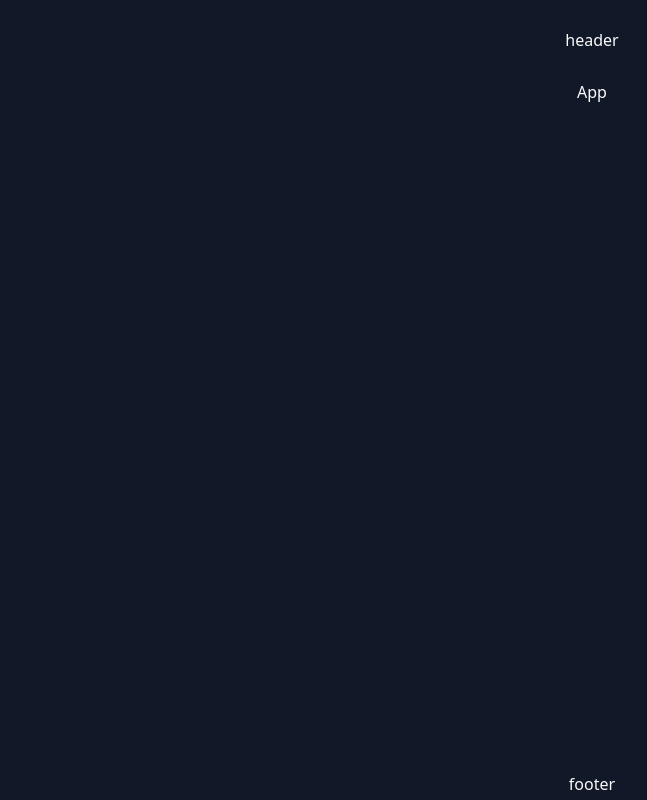
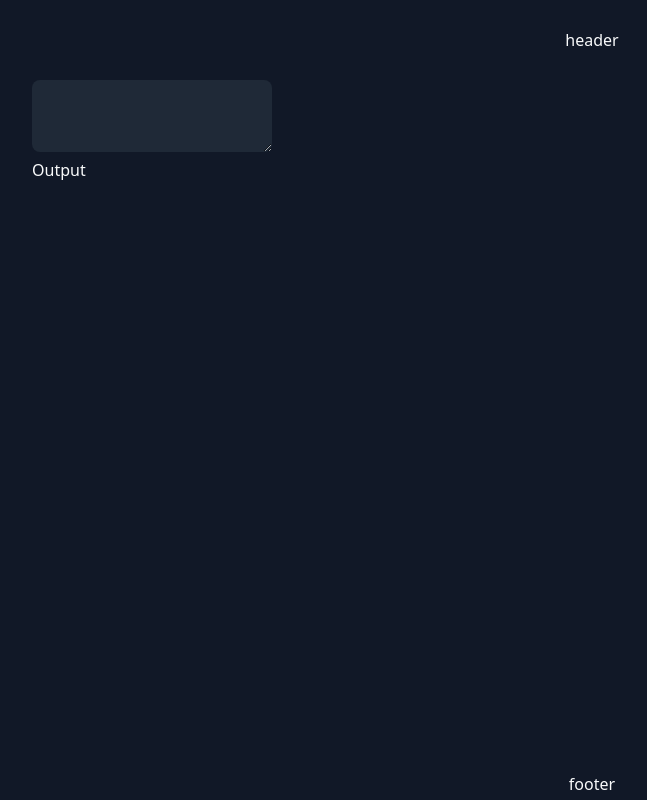
Before and after one commit to hecticme/cssunit, a Vue app: page / in a window 1280 px wide. Shown: the whole page, without its empty margins (48-695 px from the left). Built offline with nearby package versions, Linux system fonts and the light colour scheme.

Commit message:
style: update main app layout

```diff
--- a/src/App.vue
+++ b/src/App.vue
@@ -1,13 +1,19 @@
 <script setup lang="ts">
 import TheHeader from '~/components/TheHeader.vue'
 import TheFooter from '~/components/TheFooter.vue'
+import InputSnippet from '~/components/InputSnippet.vue'
+import OutputSnippet from '~/components/OutputSnippet.vue'
 </script>
 
 <template>
   <TheHeader />
 
-  <main class="flex-1 body-container">
-    App
+  <main class="flex-1">
+    <div class="body-container">
+      <InputSnippet />
+
+      <OutputSnippet />
+    </div>
   </main>
 
   <TheFooter />
```
